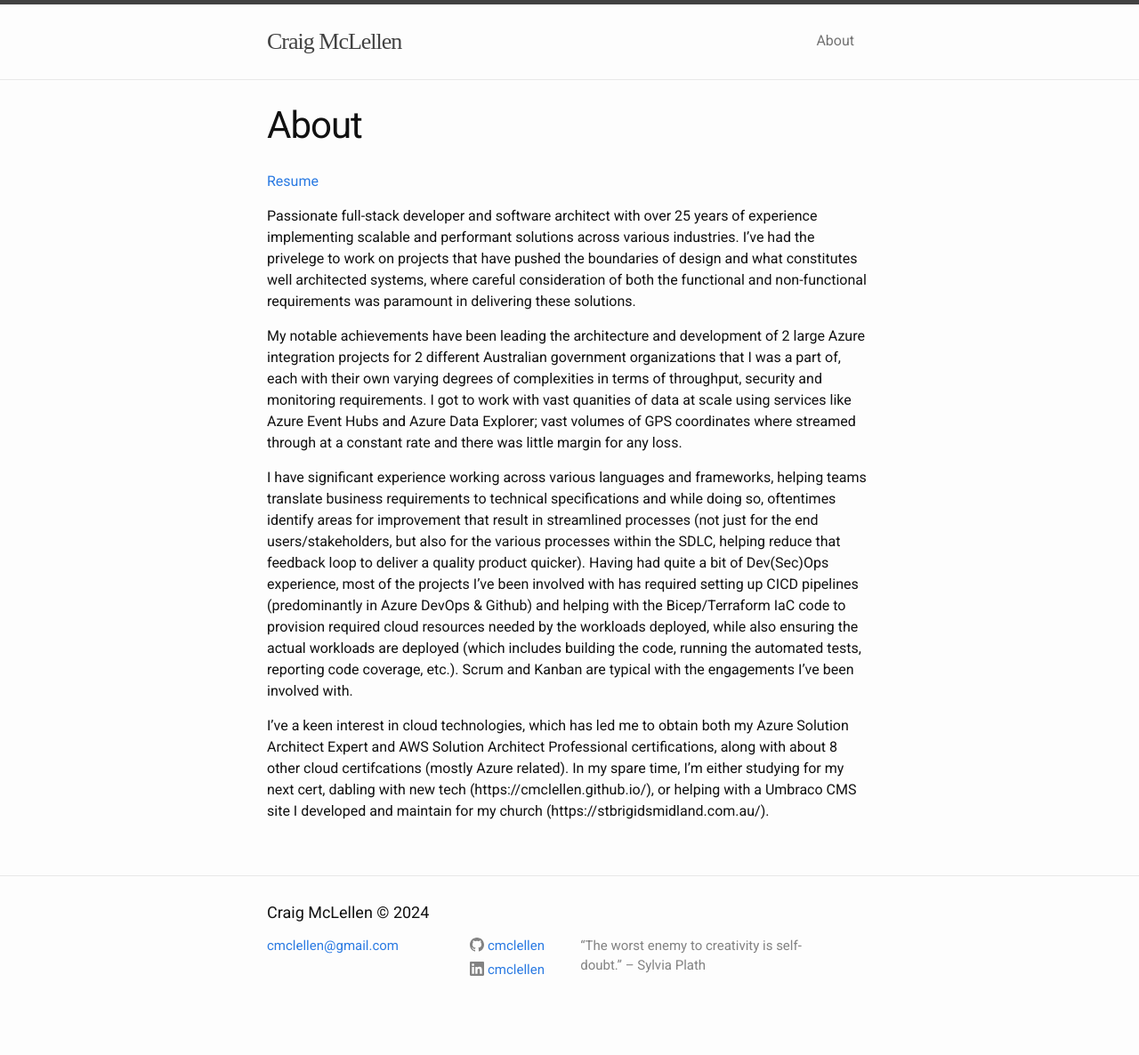
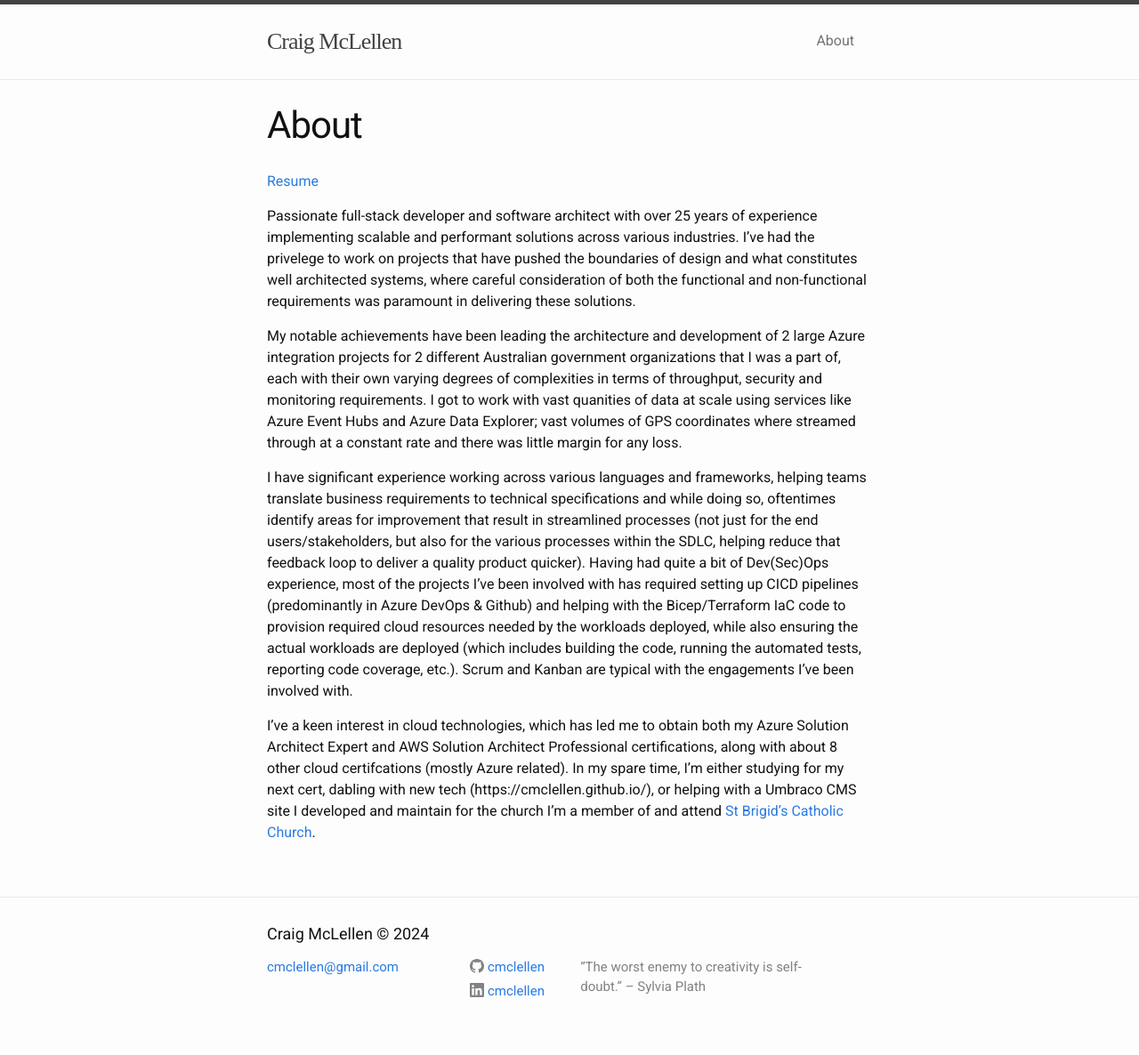
Before and after one commit to cmclellen/cmclellen.github.io, a Jekyll site: the page built from about.md, in a window 1280 px wide. Shown: the whole page at 89% size. Built offline with Jekyll 4.4.1, drawn with Linux system fonts in a browser that asks for light colours; some web fonts are replaced; before the commit the page ends 1162 px from its top, so only the background shows below that.

Commit message:
Update church website link

```diff
--- a/about.md
+++ b/about.md
@@ -12,4 +12,4 @@ My notable achievements have been leading the architecture and development of 2
 
 I have significant experience working across various languages and frameworks, helping teams translate business requirements to technical specifications and while doing so, oftentimes identify areas for improvement that result in streamlined processes (not just for the end users/stakeholders, but also for the various processes within the SDLC, helping reduce that feedback loop to deliver a quality product quicker). Having had quite a bit of Dev(Sec)Ops experience, most of the projects I've been involved with has required setting up CICD pipelines (predominantly in Azure DevOps & Github) and helping with the Bicep/Terraform IaC code to provision required cloud resources needed by the workloads deployed, while also ensuring the actual workloads are deployed (which includes building the code, running the automated tests, reporting code coverage, etc.). Scrum and Kanban are typical with the engagements I've been involved with.
 
-I've a keen interest in cloud technologies, which has led me to obtain both my Azure Solution Architect Expert and AWS Solution Architect Professional certifications, along with about 8 other cloud certifcations (mostly Azure related). In my spare time, I'm either studying for my next cert, dabling with new tech (https://cmclellen.github.io/), or helping with a Umbraco CMS site I developed and maintain for my church (https://stbrigidsmidland.com.au/).
+I've a keen interest in cloud technologies, which has led me to obtain both my Azure Solution Architect Expert and AWS Solution Architect Professional certifications, along with about 8 other cloud certifcations (mostly Azure related). In my spare time, I'm either studying for my next cert, dabling with new tech (https://cmclellen.github.io/), or helping with a Umbraco CMS site I developed and maintain for the church I'm a member of and attend [St Brigid's Catholic Church](https://stbrigidsmidland.com.au/).
```
